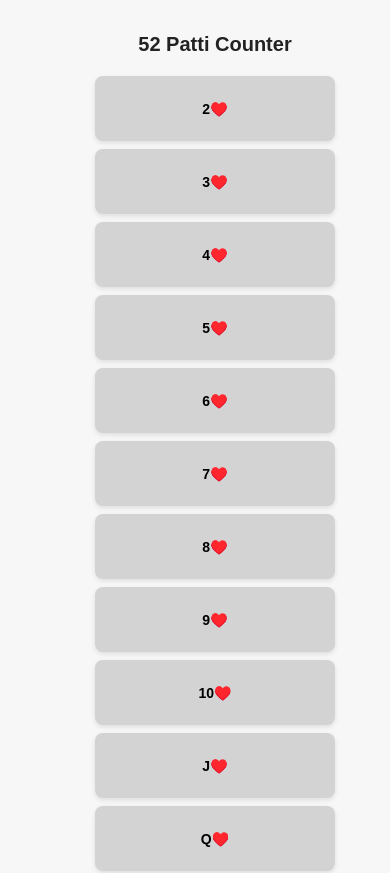
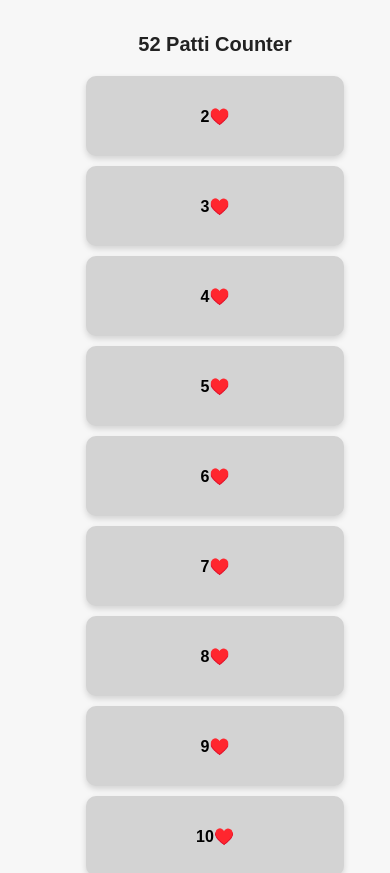
Before and after one commit to shahidansari97/teen-patti, a React (Create React App) app: page / in a window 390 px wide. Shown: the top 873 px of the page. Built offline with nearby package versions, Linux system fonts and the light colour scheme.

Commit message:
Four commit message

```diff
--- a/src/PattiCounter.css
+++ b/src/PattiCounter.css
@@ -15,7 +15,7 @@ body {
   text-align: center;
   padding: 20px;
   width: 100%;
-  max-width: 1400px;
+  max-width: 1200px;
 }
 
 h1 {
@@ -27,26 +27,26 @@ h1 {
 /* ===== Cards Container ===== */
 .cards-container {
   display: grid;
-  grid-template-columns: repeat(5, 1fr); /* ✅ 5 cards per row */
-  gap: 12px;
+  grid-template-columns: repeat(4, 1fr); /* ✅ 4 cards per row */
+  gap: 16px; /* a little more gap for bigger cards */
   max-width: 100%;
   margin: 0 auto;
 }
 
 /* ===== Card Styles ===== */
 .card {
-  height: 100px;
+  height: 130px; /* ✅ bigger height */
   background-color: #d3d3d3;
   display: flex;
   align-items: center;
   justify-content: center;
-  font-size: 20px;
+  font-size: 24px; /* ✅ bigger font */
   font-weight: bold;
-  border-radius: 8px;
+  border-radius: 10px;
   cursor: pointer;
   position: relative;
   transition: transform 0.2s ease-in-out, background-color 0.3s;
-  box-shadow: 0px 2px 5px rgba(0, 0, 0, 0.1);
+  box-shadow: 0px 3px 6px rgba(0, 0, 0, 0.15);
 }
 
 .card:hover {
@@ -60,15 +60,15 @@ h1 {
 
 .card .cross {
   position: absolute;
-  top: 5px;
-  left: 5px;
-  font-size: 22px;
+  top: 8px;
+  left: 8px;
+  font-size: 24px;
 }
 
 /* ===== Counter ===== */
 .count {
-  margin-top: 15px;
-  font-size: 22px;
+  margin-top: 20px;
+  font-size: 24px; /* slightly bigger */
   font-weight: bold;
   color: #333;
 }
@@ -79,13 +79,13 @@ h1 {
 
 /* ===== Button ===== */
 button {
-  margin-top: 15px;
-  padding: 10px 20px;
+  margin-top: 20px;
+  padding: 12px 24px;
   font-size: 16px;
   background-color: #007bff;
   color: white;
   border: none;
-  border-radius: 6px;
+  border-radius: 8px;
   cursor: pointer;
   transition: background-color 0.2s ease-in-out;
 }
@@ -95,45 +95,42 @@ button:hover {
 }
 
 /* ===== Responsive Design ===== */
-@media (max-width: 1200px) {
-  .cards-container {
-    grid-template-columns: repeat(3, 1fr); /* 3 cards per row on medium screens */
-  }
+@media (max-width: 1024px) {
   h1 {
     font-size: 24px;
   }
   .card {
-    height: 90px;
-    font-size: 18px;
+    height: 110px;
+    font-size: 20px;
   }
 }
 
 @media (max-width: 768px) {
   .cards-container {
-    grid-template-columns: repeat(2, 1fr); /* 2 cards per row on tablets */
-    gap: 10px;
+    grid-template-columns: repeat(2, 1fr); /* 2 cards per row */
+    gap: 12px;
   }
   .card {
-    height: 80px;
-    font-size: 16px;
+    height: 100px;
+    font-size: 18px;
   }
   h1 {
     font-size: 22px;
   }
   button {
-    padding: 8px 16px;
+    padding: 10px 20px;
     font-size: 14px;
   }
 }
 
 @media (max-width: 480px) {
   .cards-container {
-    grid-template-columns: repeat(1, 1fr); /* 1 card per row on mobile */
-    gap: 8px;
+    grid-template-columns: repeat(1, 1fr); /* 1 card per row */
+    gap: 10px;
   }
   .card {
-    height: 65px;
-    font-size: 14px;
+    height: 80px;
+    font-size: 16px;
   }
   h1 {
     font-size: 20px;
```
